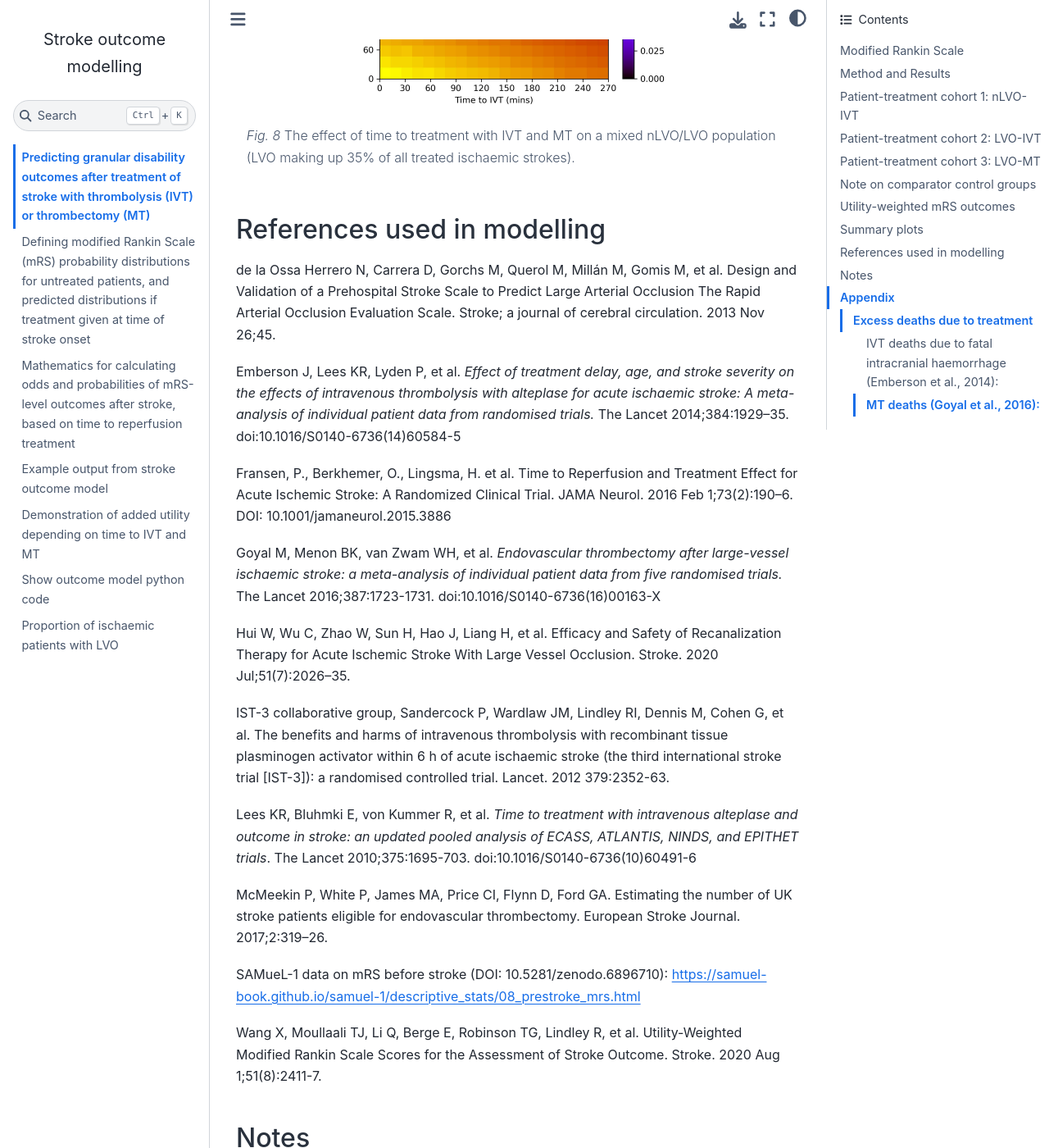
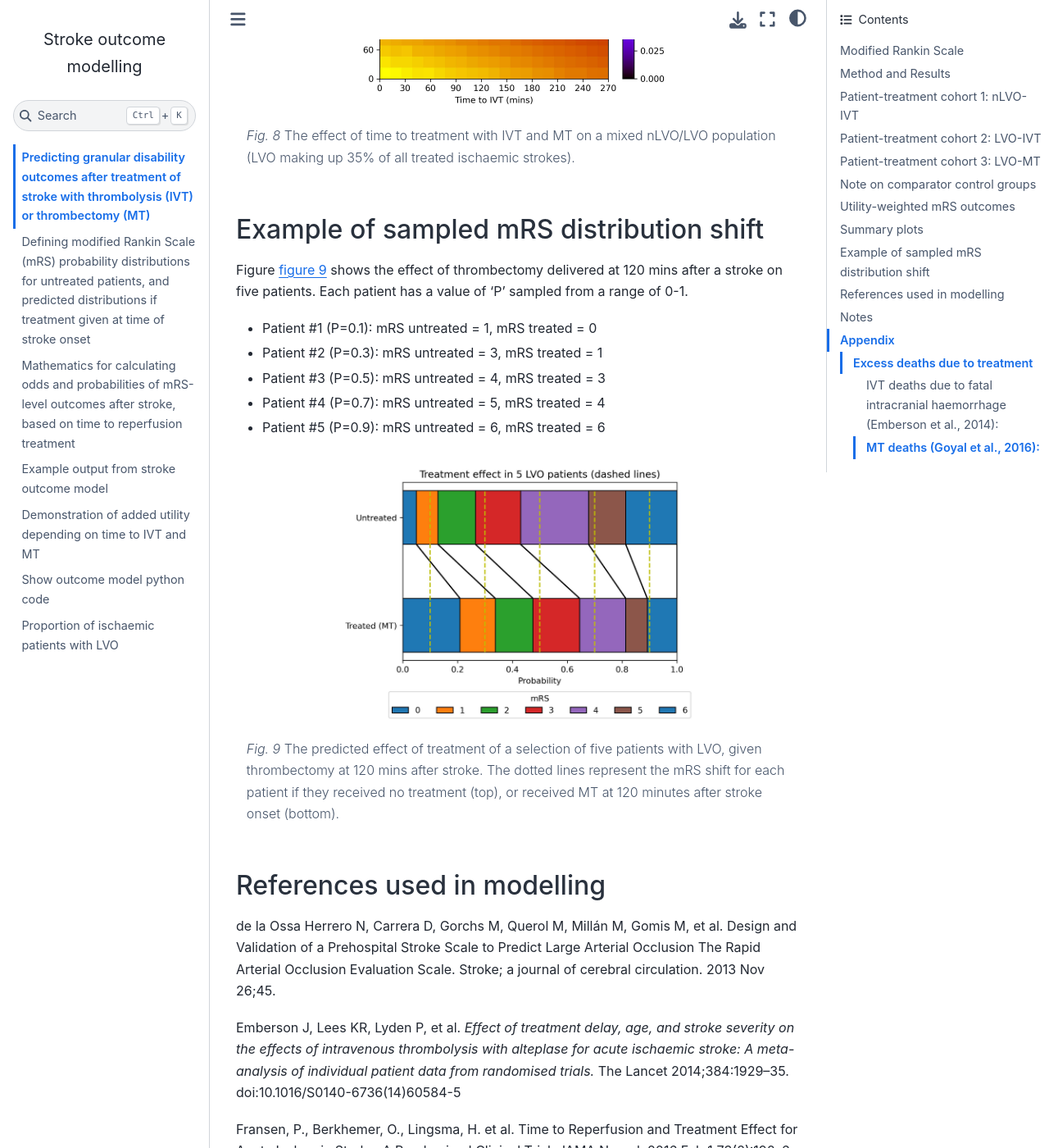
Before and after one commit to samuel-book/stroke_outcome, a Jupyter Book: the page built from intro.md, in a window 1280 px wide and 1400 px high, scrolled down 13600 px. Shown: the whole window at 82% size. Built offline with Jupyter Book 1.0.4 settings and Sphinx 7.4.7 and the Sphinx Book theme 1.1.4, drawn with Linux system fonts in a browser that asks for light colours.

Commit message:
Update with mRS shifts image

```diff
--- a/intro.md
+++ b/intro.md
@@ -197,6 +197,22 @@ The effect of time to treatment on effectiveness of treatment, shown individuall
 The effect of time to treatment with IVT and MT on a mixed nLVO/LVO population (LVO making up 35% of all treated ischaemic strokes).
 :::
 
+## Example of sampled mRS distribution shift
+
+Figure {numref}`figure {number} <treatment_shift>` shows the effect of thrombectomy delivered at 120 mins after a stroke on five patients. Each patient has a value of 'P' sampled from a range of 0-1.
+
+* Patient #1 (P=0.1): mRS untreated = 1, mRS treated = 0
+* Patient #2 (P=0.3): mRS untreated = 3, mRS treated = 1
+* Patient #3 (P=0.5): mRS untreated = 4, mRS treated = 3
+* Patient #4 (P=0.7): mRS untreated = 5, mRS treated = 4
+* Patient #5 (P=0.9): mRS untreated = 6, mRS treated = 6
+
+:::{figure-md} treatment_shift
+<img src="./images/treatment_shift.jpg" width="450">
+
+The predicted effect of treatment of a selection of five patients with LVO, given thrombectomy at 120 mins after stroke. The dotted lines represent the mRS shift for each patient if they received no treatment (top), or received MT at 120 minutes after stroke onset (bottom).
+:::
+
 ## References used in modelling
 
 de la Ossa Herrero N, Carrera D, Gorchs M, Querol M, Millán M, Gomis M, et al. Design and Validation of a Prehospital Stroke Scale to Predict Large Arterial Occlusion The Rapid Arterial Occlusion Evaluation Scale. Stroke; a journal of cerebral circulation. 2013 Nov 26;45.
```
Also changed, not shown: demo_of_outcome_model.ipynb, images/demo_cum_mrs_dists.jpg, images/demo_mrs_dists.jpg, images/demo_mrs_shifts.jpg, images/treatment_shift.jpg.
